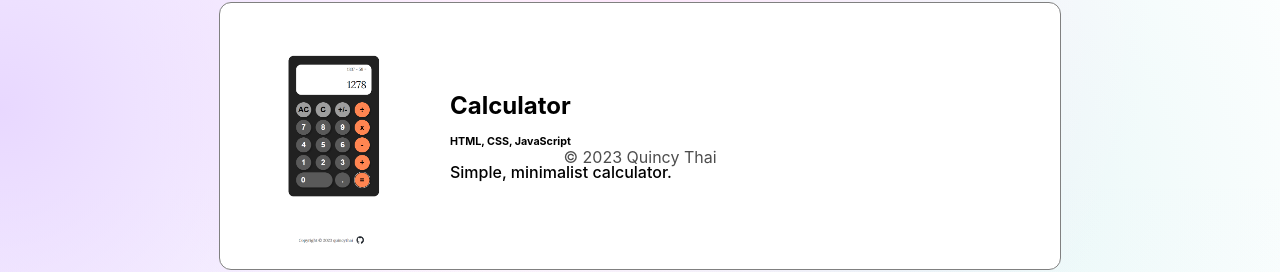
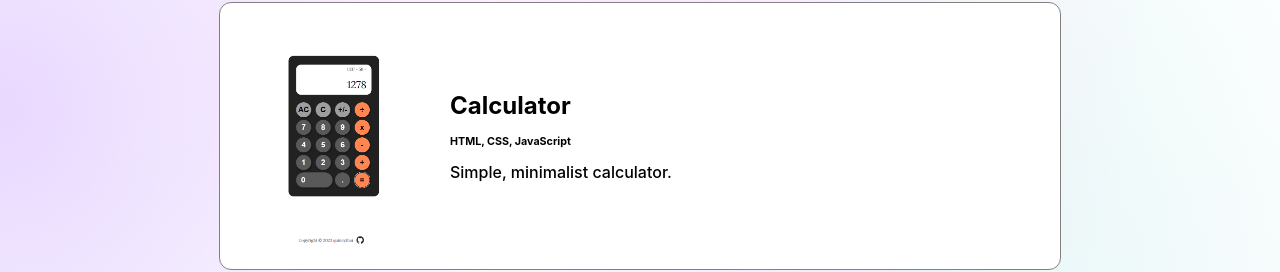
Before and after one commit to quincythai/website, a React (Vite) app: page /projects in a window 1280 px wide. Shown: the part 591-863 px from the top of the page. Built offline with nearby package versions, Linux system fonts and the light colour scheme.

Commit message:
Fix footer on projects

```diff
--- a/src/components/Footer/Footer.css
+++ b/src/components/Footer/Footer.css
@@ -1,8 +1,7 @@
 footer {
     text-align: center;
-    position: absolute;
+    position: relative;
     width: 100%;
-    padding-bottom: 40px;
     color: var(--faded);
     bottom: 0;
     left: 0;
--- a/src/pages/Projects/Projects.css
+++ b/src/pages/Projects/Projects.css
@@ -10,3 +10,7 @@
     align-items: center;
     gap: 30px;
 }
+
+main {
+    position: relative;
+}
--- a/src/pages/Projects/Projects.jsx
+++ b/src/pages/Projects/Projects.jsx
@@ -5,7 +5,7 @@ import './Projects.css';
 
 const Projects = () => {
   return (
-    <>
+    <main>
       <h1 className="header">Projects</h1>
       <Divider />
       <div className="project-cards-container">
@@ -37,7 +37,7 @@ const Projects = () => {
           link="https://github.com/quincythai/youtube-replica"
         />
       </div>
-    </>
+    </main>
   );
 };
 
```
